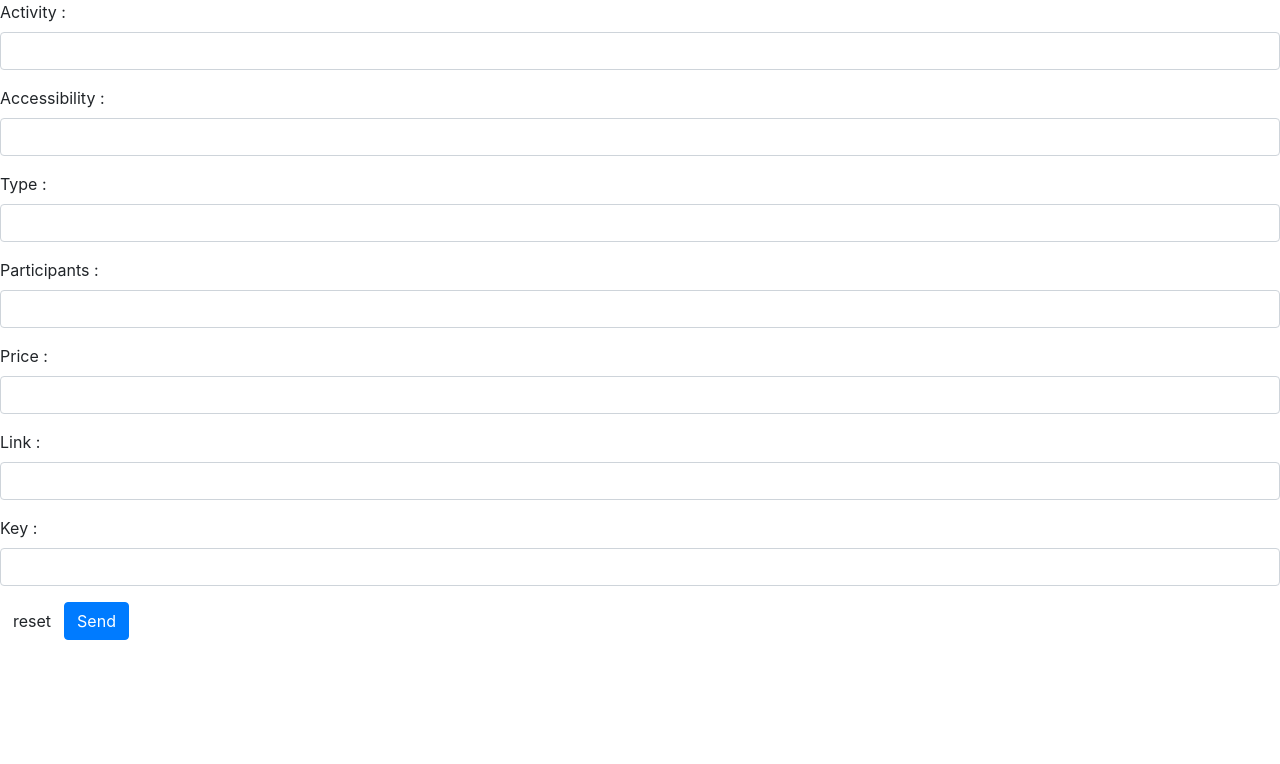
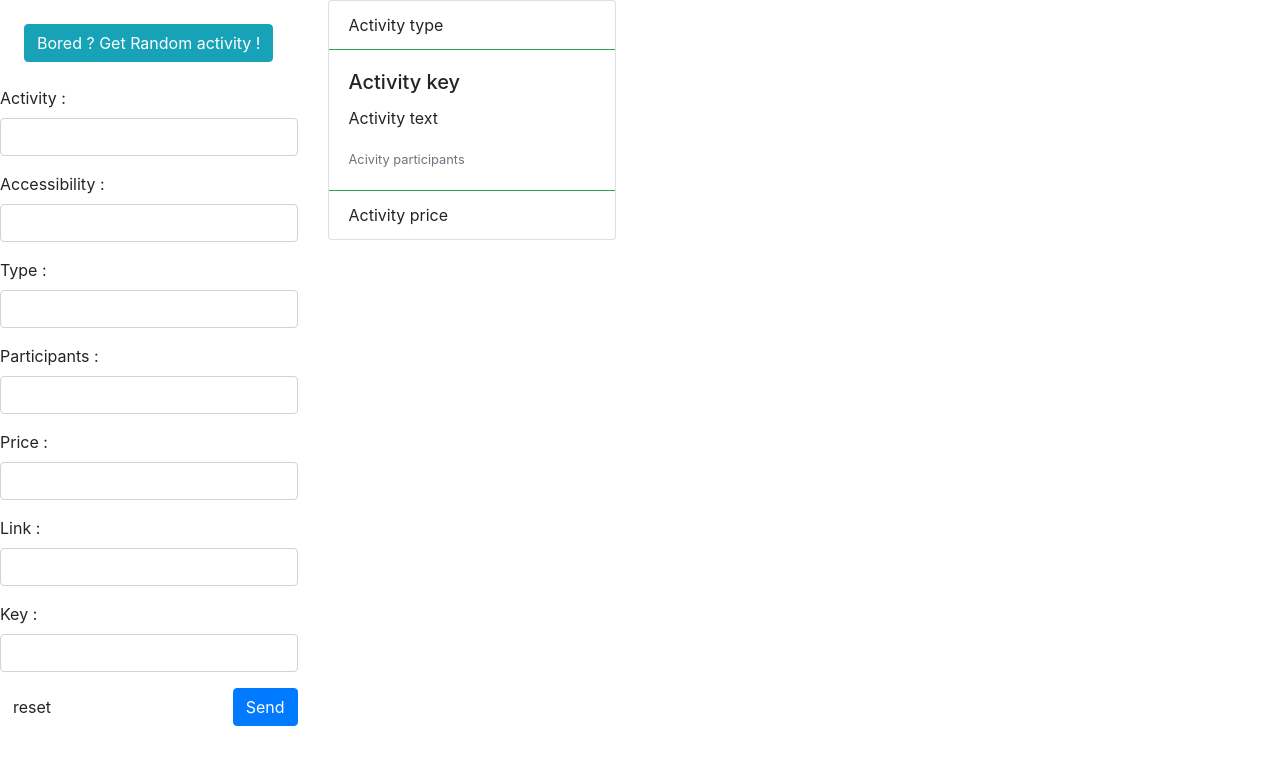
Before and after one commit to Jonatbegot/angular-bored, an Angular app: page / in a window 1280 px wide. Shown: the top 764 px of the page. Built offline with nearby package versions, Linux system fonts and the light colour scheme; no server answers.

Commit message:
fix template

```diff
--- a/src/app/activity-form/activity-form.component.html
+++ b/src/app/activity-form/activity-form.component.html
@@ -1,3 +1,6 @@
+<div class="p-4">
+  <app-acivity-random></app-acivity-random>
+</div>
 <form (ngSubmit)="activityForm.valid && onSubmit()" #form="ngForm" [formGroup]="activityForm">
   <div class="form-group">
     <label for="activity">Activity :</label>
@@ -27,6 +30,8 @@
     <label for="key">Key :</label>
     <input type="text" class="form-control" name="key" formControlName="key">
   </div>
-  <button type="reset" class="btn">reset</button>
-  <button type="submit" class="btn btn-primary">Send</button>
+  <div class="form-group d-flex justify-content-between">
+    <button type="reset" class="btn">reset</button>
+    <button type="submit" class="btn btn-primary">Send</button>
+  </div>
 </form>
--- a/src/app/activity-list/activity-list.component.css
+++ b/src/app/activity-list/activity-list.component.css
@@ -0,0 +1,3 @@
+.card {
+  width: 18rem;
+}
--- a/src/app/activity-list/activity-list.component.html
+++ b/src/app/activity-list/activity-list.component.html
@@ -1,4 +1,3 @@
-<div class="card-group">
 <div class="card">
   <div class="card-header bg-transparent border-success">Activity type</div>
   <div class="card-body">
@@ -12,4 +11,3 @@
     Activity price
   </div>
 </div>
-</div>
--- a/src/app/app.component.html
+++ b/src/app/app.component.html
@@ -1 +1,8 @@
-<app-activity-form></app-activity-form>
+<div class="row">
+  <div class="col-sm-3">
+    <app-activity-form></app-activity-form>
+  </div>
+  <div class="col-sm-9">
+    <app-activity-list></app-activity-list>
+  </div>
+</div>
```
Lines whose indentation alone changed are shown as unchanged.
